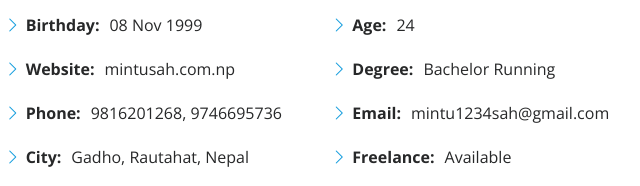
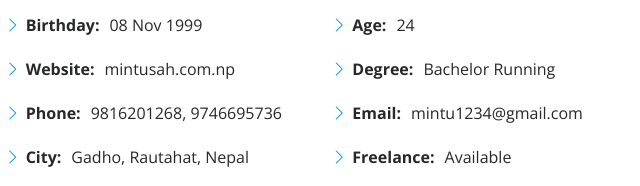
Before and after one commit to KUMARMINTUSAH/portfolio, a plain HTML site: page index.html in a window 1280 px wide. Shown: the part 1003-1189 px from the top of the page, 634-1274 px from the left. Drawn offline with nearby package versions, Linux system fonts and the light colour scheme.

Commit message:
Update index.html

```diff
--- a/index.html
+++ b/index.html
@@ -116,7 +116,7 @@
                   <li><i class="bi bi-chevron-right"></i> <strong>Age:</strong> <span>24</span></li>
                   <li><i class="bi bi-chevron-right"></i> <strong>Degree:</strong> <span>Bachelor Running</span></li>
                   <li><i class="bi bi-chevron-right"></i> <strong>Email:</strong>
-                    <span>mintu1234sah@gmail.com</span></li>
+                    <span>mintu1234@gmail.com</span></li>
                   <li><i class="bi bi-chevron-right"></i> <strong>Freelance:</strong> <span>Available</span></li>
                 </ul>
               </div>
```
